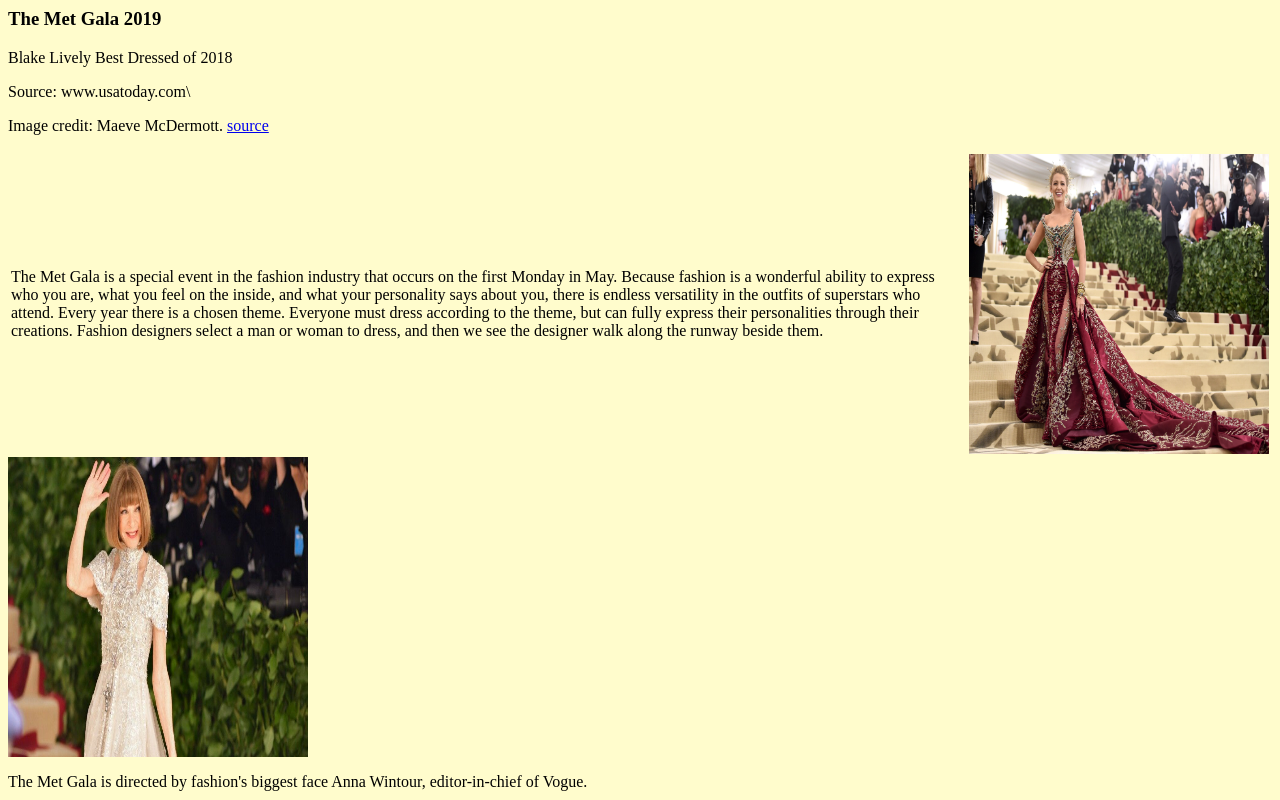
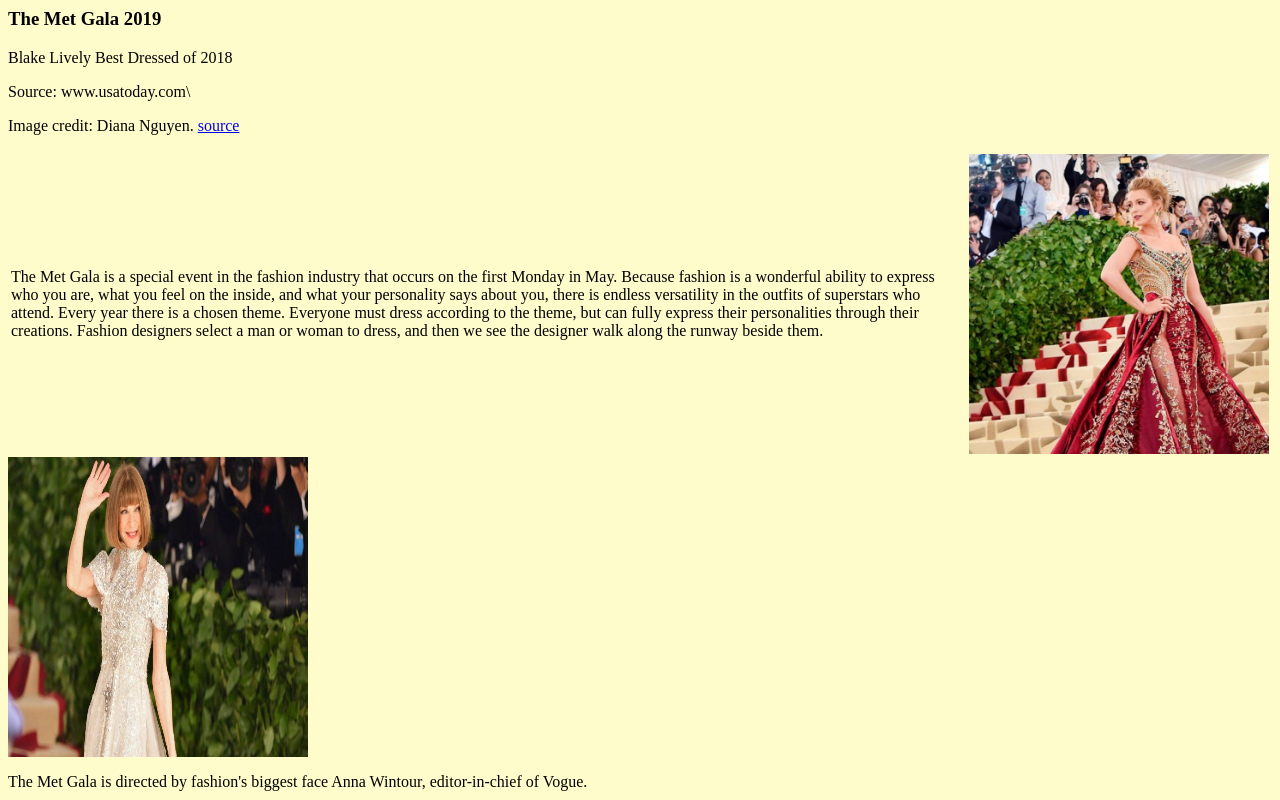
Before and after one commit to akb69922/akb69922.github.io, a plain HTML site: page index.html in a window 1280 px wide. Shown: the top 800 px of the page. Drawn offline with Linux system fonts and the light colour scheme.

Commit message:
Update index.html

```diff
--- a/index.html
+++ b/index.html
@@ -22,16 +22,16 @@ there is endless versatility in the outfits of superstars who attend. Every year
 Everyone must dress according to the theme, but can fully express their personalities through their creations.
 Fashion designers select a man or woman to dress, and then we see the designer walk along the runway beside them.
 </td>
-<td><img src="metgala.jpg" width=300 height=300></td>
+<td><img src="metgalablake.jpg" width=300 height=300></td>
 Blake Lively Best Dressed of 2018
 <p>Source: www.usatoday.com\</p>
-<p>Image credit: Maeve McDermott. <a href="https://www.gannett-cdn.com/media/2018/05/07/USATODAY/USATODAY/636613292002111675-Met131133.JPG">source</a></p>
+<p>Image credit: Diana Nguyen. <a href="https://www.gannett-cdn.com/media/2018/05/07/USATODAY/USATODAY/636613292002111675-Met131133.JPG">source</a></p>
 </tr>
 </table>
 <td><img src="metgala2.jpg" width=300 height=300></td>
 <p>The Met Gala is directed by fashion's biggest face Anna Wintour, editor-in-chief of Vogue.
 <p>Source: www.usatoday.com\</p>
-<p>Image credit: Maeve McDermott. <a href="https://www.gannett-cdn.com/media/2018/05/07/USATODAY/USATODAY/636613292002111675-Met131133.JPG">source</a></p>
+<p>Image credit: Maeve McDermott. <a href="https://www.eonline.com/news/933057/blake-lively-is-as-ornate-as-a-catholic-cathedral-at-met-gala-2018.JPG">source</a></p>
 <td>
 This is such an iconic moment in fashion because the Metropolitan Museum in New York City benefits from donations made by the elite. Last year's event raised just over $12 million! Therefore,
 they are able to provide new and exciting art exhibits for all the public to enjoy.
```
